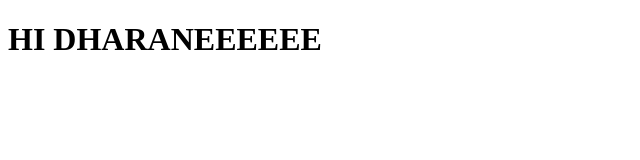
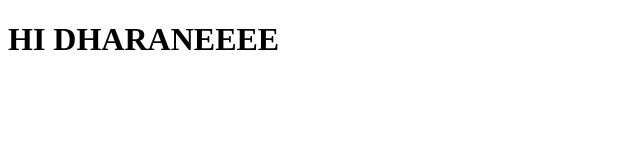
Before and after one commit to ananthikaa5167/testgithub, a plain HTML site: page index.html in a window 1280 px wide. Shown: the full height of the page, 0-640 px from the left. Drawn offline with Linux system fonts and the light colour scheme.

Commit message:
removed E

```diff
--- a/index.html
+++ b/index.html
@@ -6,6 +6,6 @@
     <title>Document</title>
 </head>
 <body>
-    <h1>HI DHARANEEEEEE </h1>
+    <h1>HI DHARANEEEE </h1>
 </body>
 </html>
```
